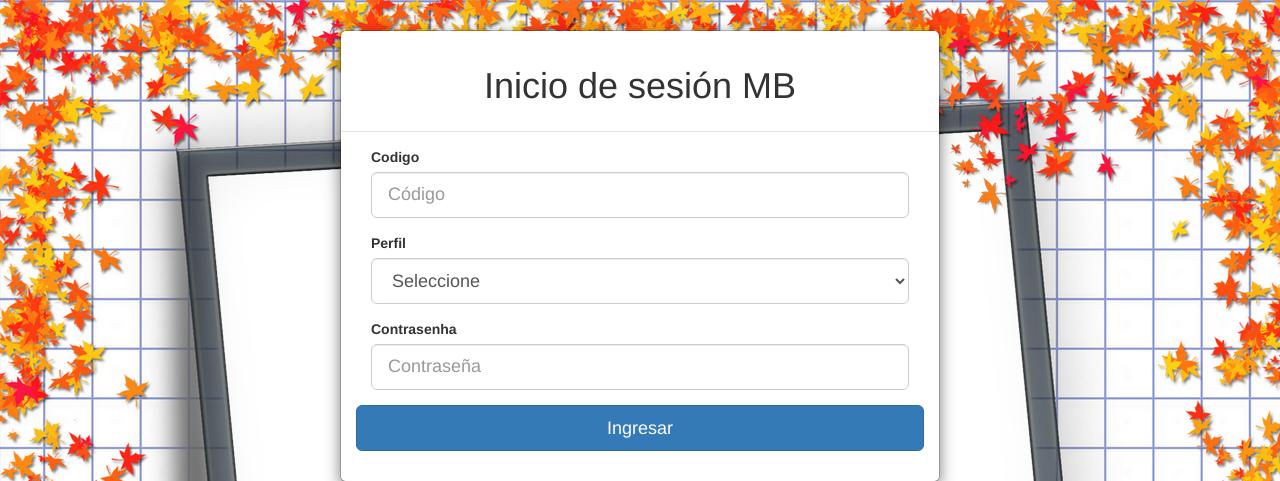
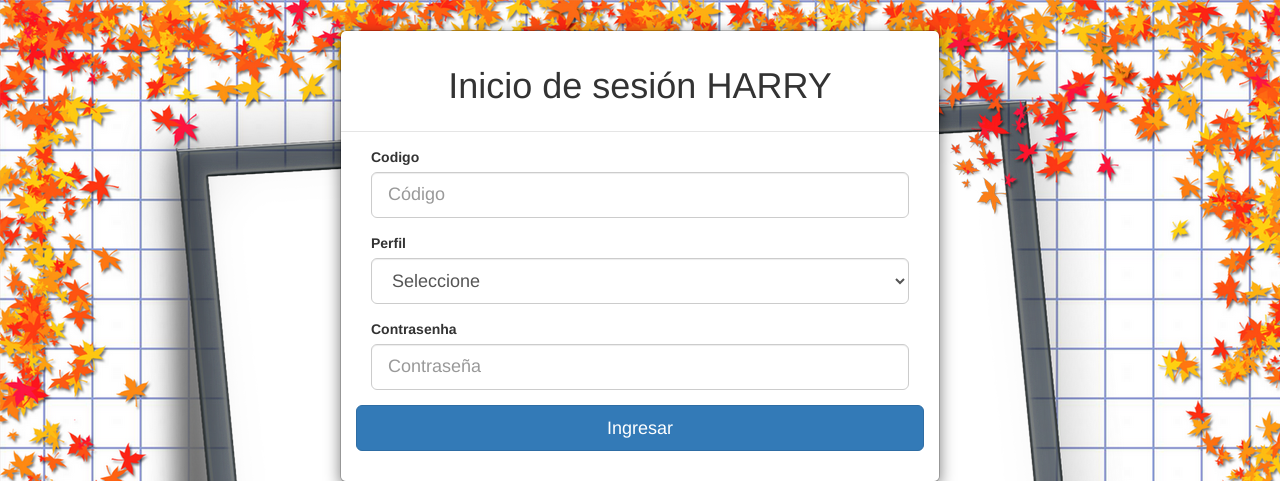
Before and after one commit to Jclavo/SGA, a PHP site: page /matricula/login.php in a window 1280 px wide. Shown: the top 481 px of the page. Run offline with PHP 8.4, Linux system fonts and the light colour scheme.

Commit message:
palabra harry

```diff
--- a/login.php
+++ b/login.php
@@ -38,7 +38,7 @@ require_once 'util/Configuraciones.php';
                 <div class="modal-content">
                     <div class="modal-header">
                         <!--<button type="button" class="close" data-dismiss="modal" aria-hidden="true">×</button>-->
-                        <h1 class="text-center">Inicio de sesión MB</h1>
+                        <h1 class="text-center">Inicio de sesión HARRY</h1>
                     </div>
                     <div class="modal-body">
                         <form class="form col-md-12 center-block">
```
